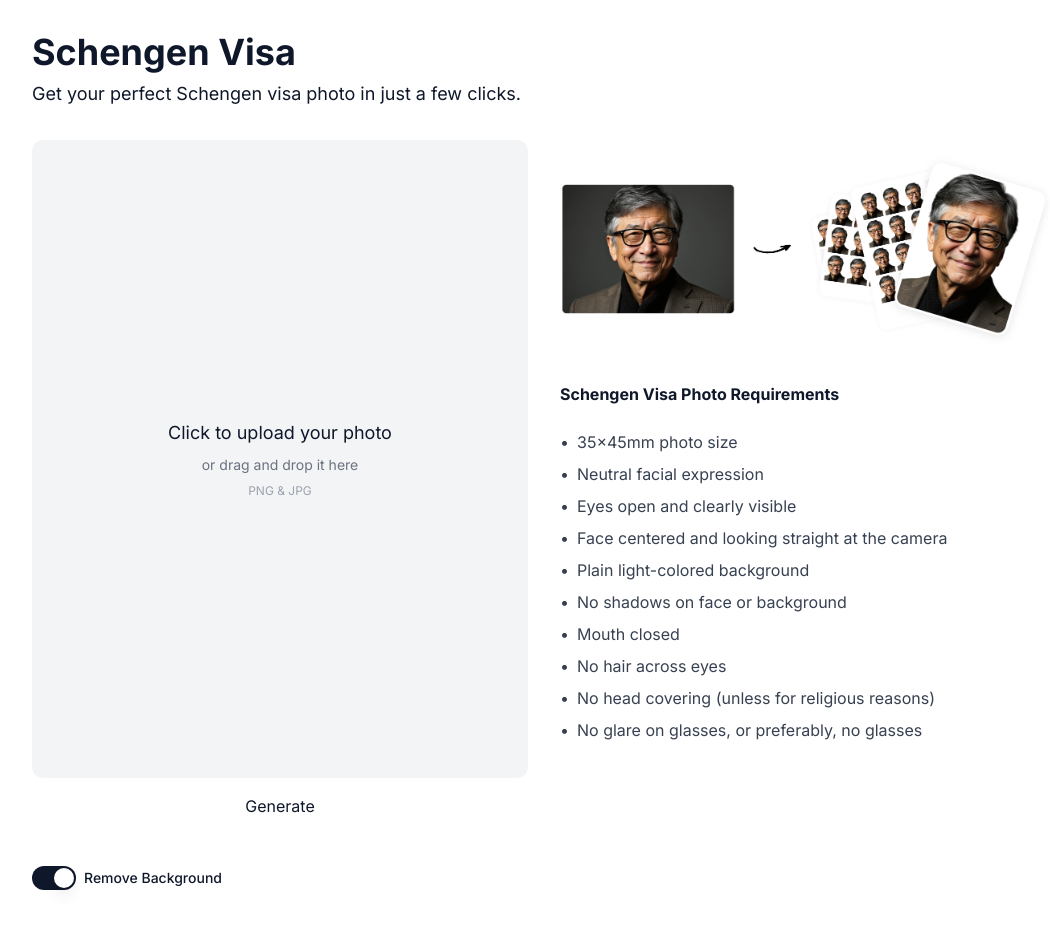
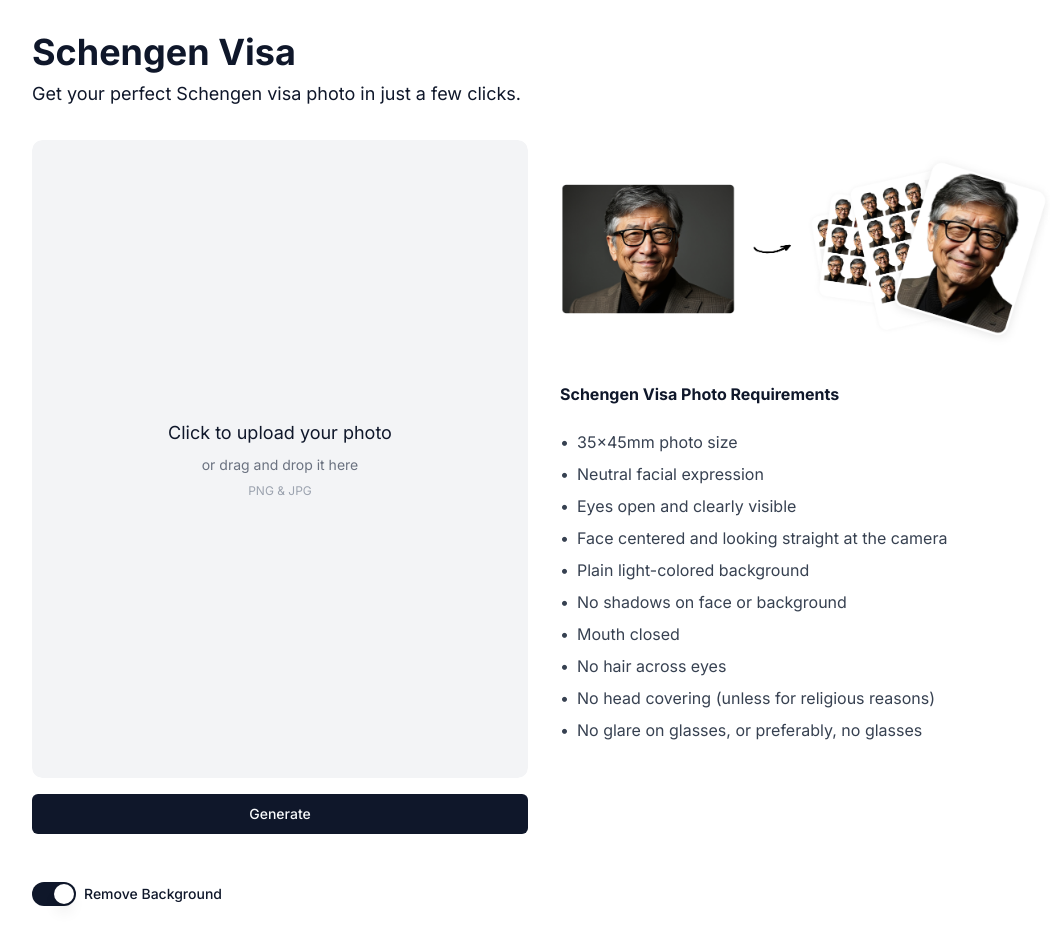
Before and after one commit to happytwodesign/visa-photo-generator, a Next.js app: page / in a window 1280 px wide. Shown: the whole page, without its empty margins (96-1146 px from the left). Built offline with nearby package versions, Linux system fonts and the light colour scheme.

Commit message:
Fix linter errors in button component

```diff
--- a/app/components/ui/button.tsx
+++ b/app/components/ui/button.tsx
@@ -5,12 +5,39 @@
 import { cn } from "@/lib/utils"
 
 const buttonVariants = cva(
-  // ... (keep the existing variant definitions)
+  "inline-flex items-center justify-center whitespace-nowrap rounded-md text-sm font-medium ring-offset-background transition-colors focus-visible:outline-none focus-visible:ring-2 focus-visible:ring-ring focus-visible:ring-offset-2 disabled:pointer-events-none disabled:opacity-50",
+  {
+    variants: {
+      variant: {
+        default: "bg-primary text-primary-foreground hover:bg-primary/90",
+        destructive:
+          "bg-destructive text-destructive-foreground hover:bg-destructive/90",
+        outline:
+          "border border-input bg-background hover:bg-accent hover:text-accent-foreground",
+        secondary:
+          "bg-secondary text-secondary-foreground hover:bg-secondary/80",
+        ghost: "hover:bg-accent hover:text-accent-foreground",
+        link: "text-primary underline-offset-4 hover:underline",
+      },
+      size: {
+        default: "h-10 px-4 py-2",
+        sm: "h-9 rounded-md px-3",
+        lg: "h-11 rounded-md px-8",
+        icon: "h-10 w-10",
+      },
+    },
+    defaultVariants: {
+      variant: "default",
+      size: "default",
+    },
+  }
 )
+
+type ButtonVariantProps = VariantProps<typeof buttonVariants>
 
 export interface ButtonProps
   extends React.ButtonHTMLAttributes<HTMLButtonElement>,
-    VariantProps<typeof buttonVariants> {
+    ButtonVariantProps {
   asChild?: boolean
 }
 
```
